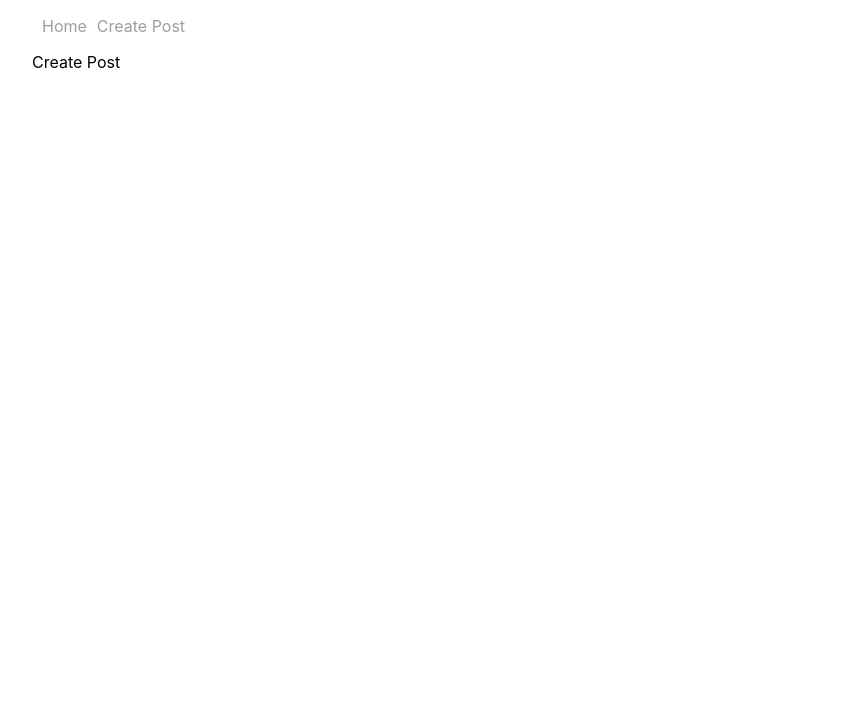
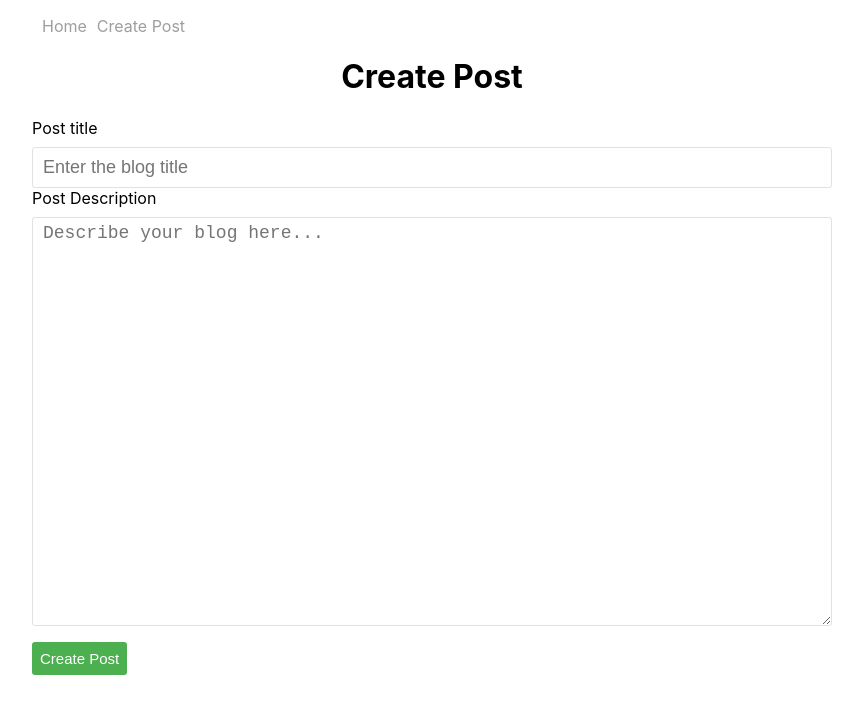
Before and after one commit to Chiranjeev2024/Blog-web-app, a React (Create React App) app: page /createPost in a window 1280 px wide. Shown: the top 714 px of the page, without its empty margins (208-1071 px from the left). Built offline with nearby package versions, Linux system fonts and the light colour scheme.

Commit message:
Implemented create post

```diff
--- a/public/index.html
+++ b/public/index.html
@@ -12,7 +12,7 @@
       manifest.json provides metadata used when your web app is installed on a
       user's mobile device or desktop. See https://developers.google.com/web/fundamentals/web-app-manifest/
     -->
-  <link rel="manifest" href="%PUBLIC_URL%/manifest.json" />
+
   <!--
       Notice the use of %PUBLIC_URL% in the tags above.
       It will be replaced with the URL of the `public` folder during the build.
--- a/src/Components/App.js
+++ b/src/Components/App.js
@@ -1,14 +1,19 @@
 import "../Styles/App.css";
+import { useState } from "react";
 import { Routes as Switch, Route } from "react-router-dom";
 import { Navbar, Home, PostDetail, CreatePost } from "./";
 function App() {
+  let [postList, setPostList] = useState([]);
   return (
     <div className="container">
       <Navbar />
       <Switch>
-        <Route exact path="/" Component={Home} />
-        <Route exact path="/postId" Component={PostDetail} />
-        <Route exact path="/createPost" Component={CreatePost} />
+        <Route path="/" element={<Home postList={postList} />} />
+        <Route path="/postId" element={<PostDetail />} />
+        <Route
+          path="/createPost"
+          element={<CreatePost postList={postList} setPostList={setPostList} />}
+        />
       </Switch>
     </div>
   );
--- a/src/Components/CreatePost.js
+++ b/src/Components/CreatePost.js
@@ -1,5 +1,52 @@
-function CreatePost() {
-  return <div className="CreatePost">Create Post</div>;
+import "../Styles/index.css";
+
+function CreatePost(props) {
+  let { postList, setPostList } = props;
+  console.log(props.setPostList);
+  let postTitleInput = "";
+  let postDescriptionInput = "";
+  const handleTitleInput = (e) => {
+    postTitleInput = e.target.value;
+  };
+  const handleDescriptionInput = (e) => {
+    console.log("hello");
+    postDescriptionInput = e.target.value;
+  };
+  const handleButton = (e) => {
+    // e.preventDefault();
+    //console.log("hello");
+    const post = {
+      title: postTitleInput,
+      description: postDescriptionInput,
+    };
+    //console.log(postList);
+    postList.push(post);
+    setPostList(props.postList);
+  };
+  return (
+    <div className="create-post">
+      <h1>Create Post</h1>
+      {/* <form onSubmit={handleButton}> */}
+      <div className="form-field">
+        <label>Post title</label>
+        <input
+          type="text"
+          placeholder="Enter the blog title"
+          onChange={handleTitleInput}
+        />
+        <label>Post Description</label>
+        <textarea
+          id="post-details"
+          placeholder="Describe your blog here..."
+          onChange={handleDescriptionInput}
+        />
+      </div>
+      <button className="create-post-btn" onClick={handleButton}>
+        Create Post
+      </button>
+      {/* </form> */}
+    </div>
+  );
 }
 
 export default CreatePost;
--- a/src/Components/Home.js
+++ b/src/Components/Home.js
@@ -1,5 +1,13 @@
-function Home() {
-  return <div className="Home">Home</div>;
+import Post from "./Post";
+function Home(props) {
+  let postList = props.postList;
+  return (
+    <div className="home">
+      {postList.map((post) => {
+        return <Post postTitle={post.title} />;
+      })}
+    </div>
+  );
 }
 
 export default Home;
--- /dev/null
+++ b/src/Components/Post.js
@@ -0,0 +1,5 @@
+function Post(props) {
+  return <div className="post">{props.postTitle}</div>;
+}
+
+export default Post;
--- a/src/Styles/index.css
+++ b/src/Styles/index.css
@@ -103,4 +103,5 @@ code {
   font-size: 15px;
   border-radius: 3px;
   cursor: pointer;
+  text-align: center;
 }
```
Also changed, not shown: public/manifest.json (deleted), 1 other file (tests, documents, lock files or other folders).
